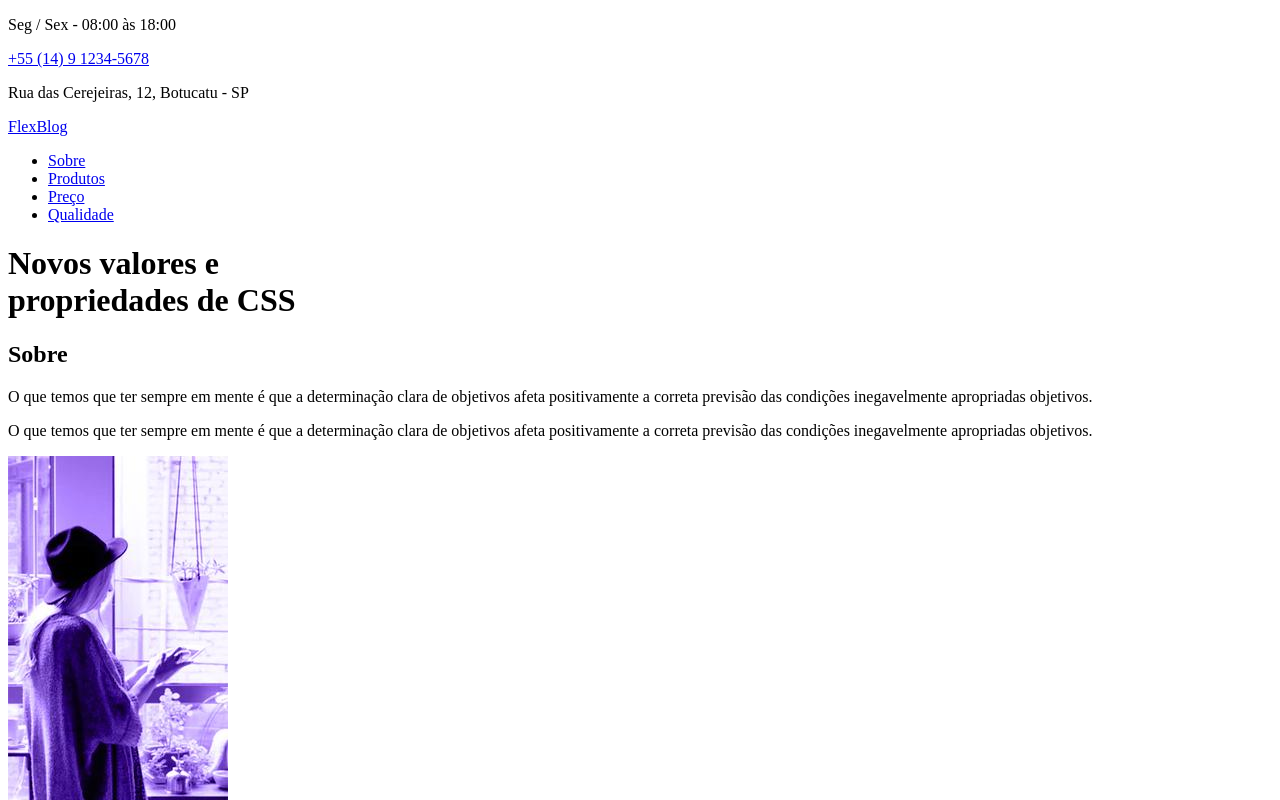
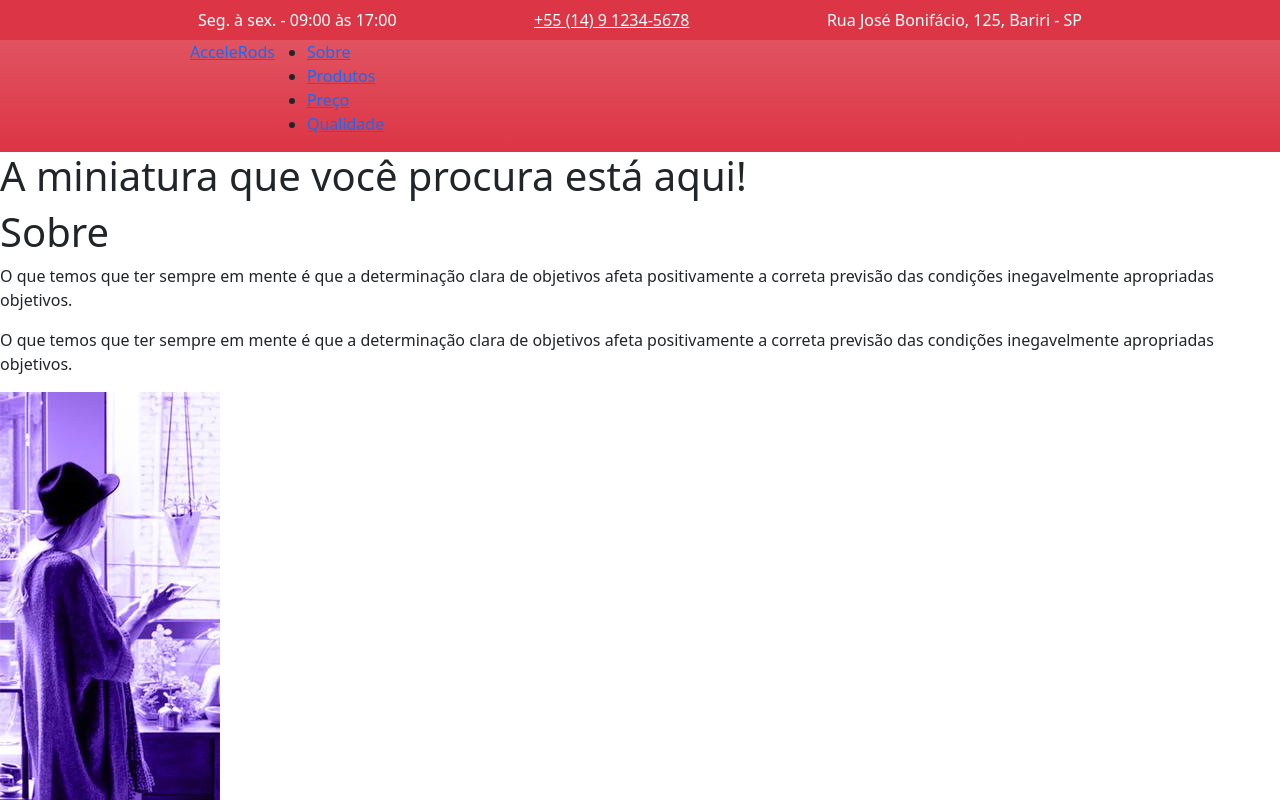
Before and after one commit to gabrielbs797/trabalho-1-programacao-para-internet, a plain HTML site: page index.html in a window 1280 px wide. Shown: the top 800 px of the page. Drawn offline with nearby package versions, Linux system fonts and the light colour scheme.

Commit message:
Progresso até 15 set.

```diff
--- a/estilos/estilo.css
+++ b/estilos/estilo.css
@@ -0,0 +1,11 @@
+/* CLASSES */
+
+.menu {
+    margin: 0 auto;
+    max-width: 900px;
+}
+
+.superinfo {
+    margin: 0 auto;
+    max-width: 900px;
+}
--- a/index.html
+++ b/index.html
@@ -3,27 +3,28 @@
 <head>
     <meta charset="UTF-8">
     <meta name="viewport" content="width=device-width, initial-scale=1.0">
-    <title>FlexBlog</title>
+    <title>Loja de Miniaturas AcceleRods</title>
+    <link rel="stylesheet" href="https://cdn.jsdelivr.net/npm/bootstrap@5.3.8/dist/css/bootstrap.min.css">
     <link rel="stylesheet" href="/estilos/estilo.css">
 </head>
 <body>
-    <div class="superinfo-bg">
-        <div class="superinfo">
-            <p>Seg / Sex - 08:00 às 18:00</p>
+    <div class="superinfo-bg bg-danger">
+        <div class="superinfo d-flex justify-content-between px-2 py-2 text-white">
+            <p class="mb-0">Seg. à sex. - 09:00 às 17:00</p>
 
-            <a href="tel:+5514912345678">+55 (14) 9 1234-5678</a>
+            <a href="tel:+5514912345678" class="mb-0 text-white">+55 (14) 9 1234-5678</a>
 
-            <p>Rua das Cerejeiras, 12, Botucatu - SP</p>
+            <p class="mb-0">Rua José Bonifácio, 125, Bariri - SP</p>
         </div>
     </div>
 
-    <header class="menu-bg">
-        <div class="menu">
+    <header class="menu-bg bg-danger bg-gradient">
+        <div class="menu d-flex">
             <div class="menu-logo">
-                <a href="#">FlexBlog</a>
+                <a href="#">AcceleRods</a>
             </div>
 
-            <nav>
+            <nav class="menu-nav">
                 <ul>
                     <li><a href="#sobre">Sobre</a></li>
 
@@ -37,7 +38,7 @@
         </div>
     </header>
 
-    <h1 class="introducao">Novos valores e<br>propriedades de CSS</h1>
+    <h1 class="introducao">A miniatura que você procura está aqui!</h1>
 
     <section id="sobre" class="sobre">
         <div class="sobre-info">
@@ -68,7 +69,7 @@
             </div>
 
             <div class="produtos-item pink">
-                <h2>Purple</h2>
+                <h2>Pink</h2>
 
                 <img src="imagens/produtos2.jpg" alt="Produtos 2">
             </div>
@@ -97,7 +98,7 @@
                 <li>Suporte 24h</li>
             </ul>
 
-            <a href="#">Comprar</a>
+            <a href="#" class="btn btn-primary">Comprar</a>
         </div>
 
         <div class="preco-item">
@@ -117,7 +118,7 @@
                 <li>Compra exclusiva</li>
             </ul>
 
-            <a href="#">Comprar</a>
+            <a href="#" class="btn btn-primary">Comprar</a>
         </div>
 
         <div class="preco-item">
@@ -139,7 +140,7 @@
                 <li>Download dos itens</li>
             </ul>
 
-            <a href="#">Comprar</a>
+            <a href="#" class="btn btn-primary">Comprar</a>
         </div>
     </section>
 
@@ -196,5 +197,7 @@
     <footer class="footer">
         <p>FlexBlog &copy Todos os Direitos Reservados.</p>
     </footer>
+
+    <script src="https://cdn.jsdelivr.net/npm/bootstrap@5.3.8/dist/js/bootstrap.bundle.min.js"></script>
 </body>
 </html>
```
Also changed, not shown: 1 other file.
